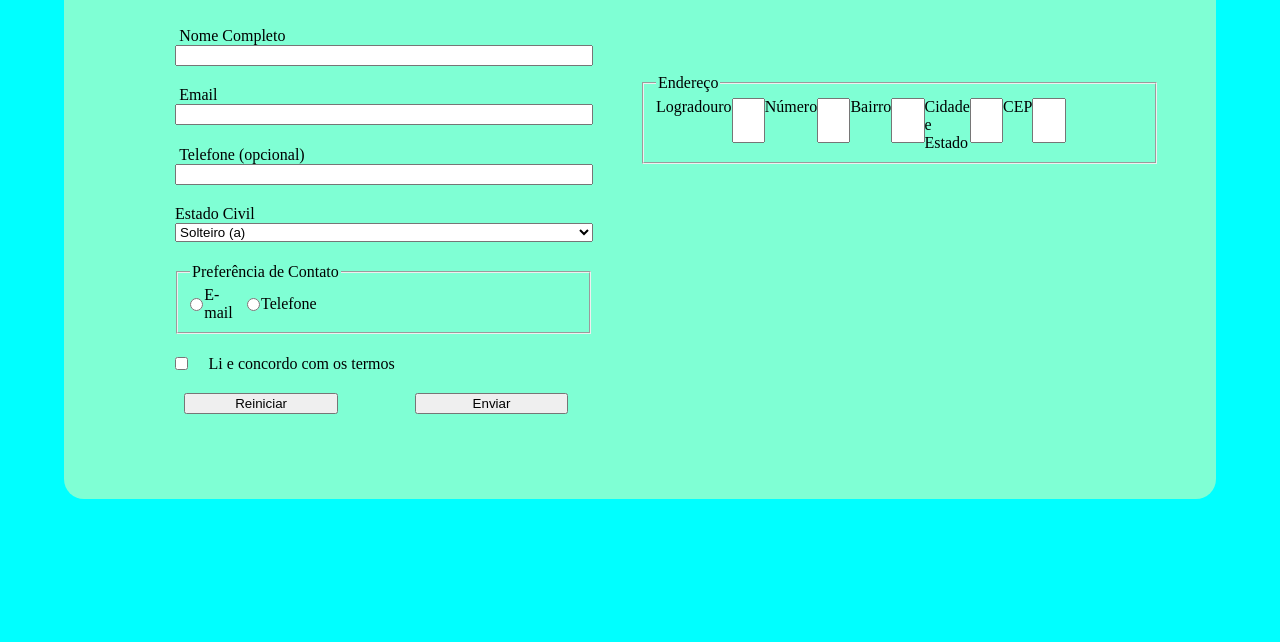
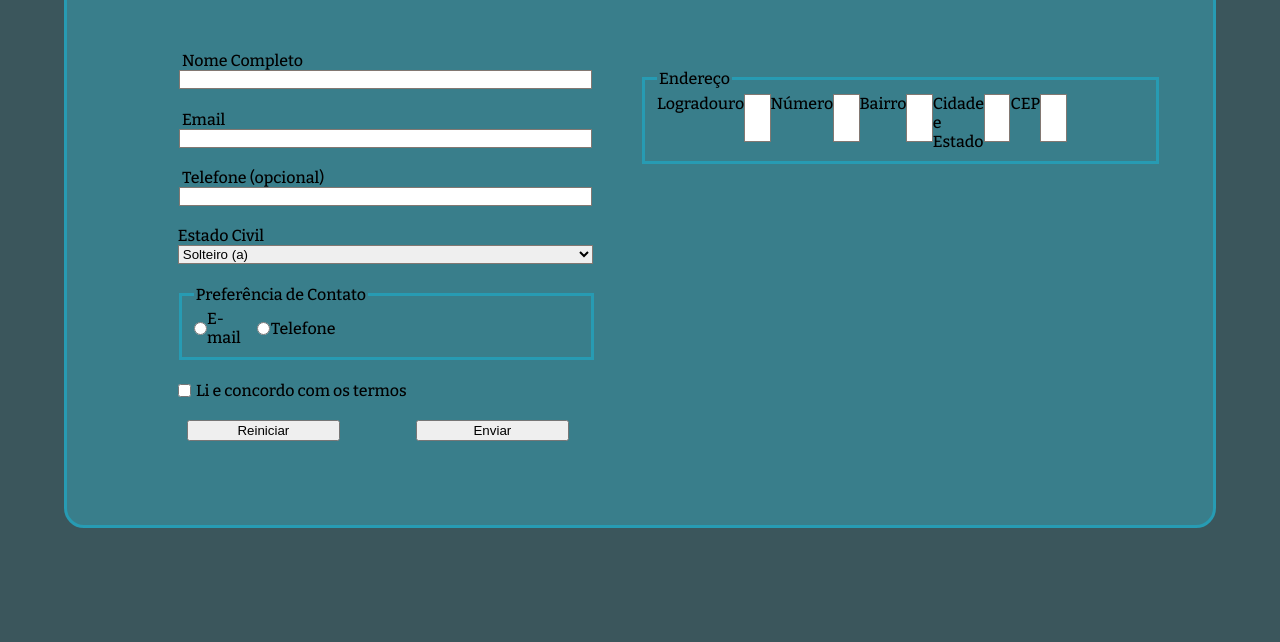
Before and after one commit to HenryKasai/form-cadastro, a plain HTML site: page index.html in a window 1280 px wide. Shown: the part 222-864 px from the top of the page. Drawn offline with nearby package versions, Linux system fonts and the light colour scheme.

Commit message:
Exercício resolvido

```diff
--- a/index.html
+++ b/index.html
@@ -20,15 +20,15 @@
         <fieldset id="endereco">
             <legend>Endereço</legend>
             <label for="logradouro">Logradouro</label>
-            <input type="text" name="logradouro" id="logradouro">
+            <input type="text" name="logradouro" id="logradouro" required>
             <label for="número">Número</label>
-            <input type="number" name="número" id="número">
+            <input type="number" name="número" id="número" required>
             <label for="bairro">Bairro</label>
-            <input type="text" name="bairro" id="bairro">
+            <input type="text" name="bairro" id="bairro" required>
             <label for="cidade_estado">Cidade e Estado</label>
-            <input type="text" name="cidade_estado" id="cidade_estado">
+            <input type="text" name="cidade_estado" id="cidade_estado" required>
             <label for="CEP">CEP</label>
-            <input type="number" name="CEP" id="CEP">
+            <input type="number" name="CEP" id="CEP" required>
         </fieldset>
         <div id="estado_civil">
             <label for="estado_civil">Estado Civil</label>
@@ -43,7 +43,7 @@
         <fieldset id="contato">
             <legend>Preferência de Contato</legend>
             <div>
-                <input type="radio" name="contato" id="contato_email">
+                <input type="radio" name="contato" id="contato_email" required>
                 <label for="contato_email" class="margem_esquerda">E-mail</label>
             </div>
             <div>
@@ -52,7 +52,7 @@
             </div>
         </fieldset>
         <div id="concordo">
-            <input type="checkbox" name="concordo" id="concordo">
+            <input type="checkbox" name="concordo" id="concordo" required>
             <label for="concordo" class="margem_esquerda">Li e concordo com os termos</label>
         </div>
         <div id="button">
--- a/style.css
+++ b/style.css
@@ -1,20 +1,27 @@
+@import url('https://fonts.googleapis.com/css2?family=Bitter:wght@500;700&display=swap');
+
 body {
     margin: 0;
     height: 100vh;
-    background-color: aqua;
+    background-color: #3B565C;
 }
 
 form {
     display: flex;
     flex-flow: column;
     margin: 5% 5%;
-    background-color: aquamarine;
+    background-color: #3996a8a2;
+    border: solid #279bb3 3px;
     border-radius: 20px;
     padding: 5%;
+    font-family: 'Bitter';
+    font-weight: 500;
 }
 
 form > h1 {
     text-align: center;
+    font-size: 2.5em;
+    font-weight: 700;
 }
 
 div#contato {
@@ -24,11 +31,18 @@ div#contato {
 
 fieldset {
     padding-right: 7%;
+    border: solid #279bb3 3px;
 }
 
 input {
     width: 100%;
     margin-bottom: 5%;
+    outline: none;
+    border: solid #827872 1px;
+}
+
+input:focus, select:focus {
+    background-color: #E6E6E6;
 }
 
 div#estado_civil {
@@ -41,6 +55,8 @@ div#estado_civil {
 select {
     margin-left: 2%;
     width: 70%;
+    outline: none;
+    border: solid #827872 1px;
 }
 
 input[type="radio"], input[type="checkbox"] {
@@ -95,7 +111,7 @@ div#button {
     fieldset#endereco {
         position: absolute;
         left: 50%;
-        top: 37%;
+        margin-top: 20vh;
     }
 
     div#estado_civil {
@@ -121,6 +137,10 @@ div#button {
         margin: 2% 0 0 0;
     }
 
+    label.margem_esquerda {
+        margin-left: 0.5%;
+    }
+
     div#button {
         justify-content: flex-start;
     }
```
